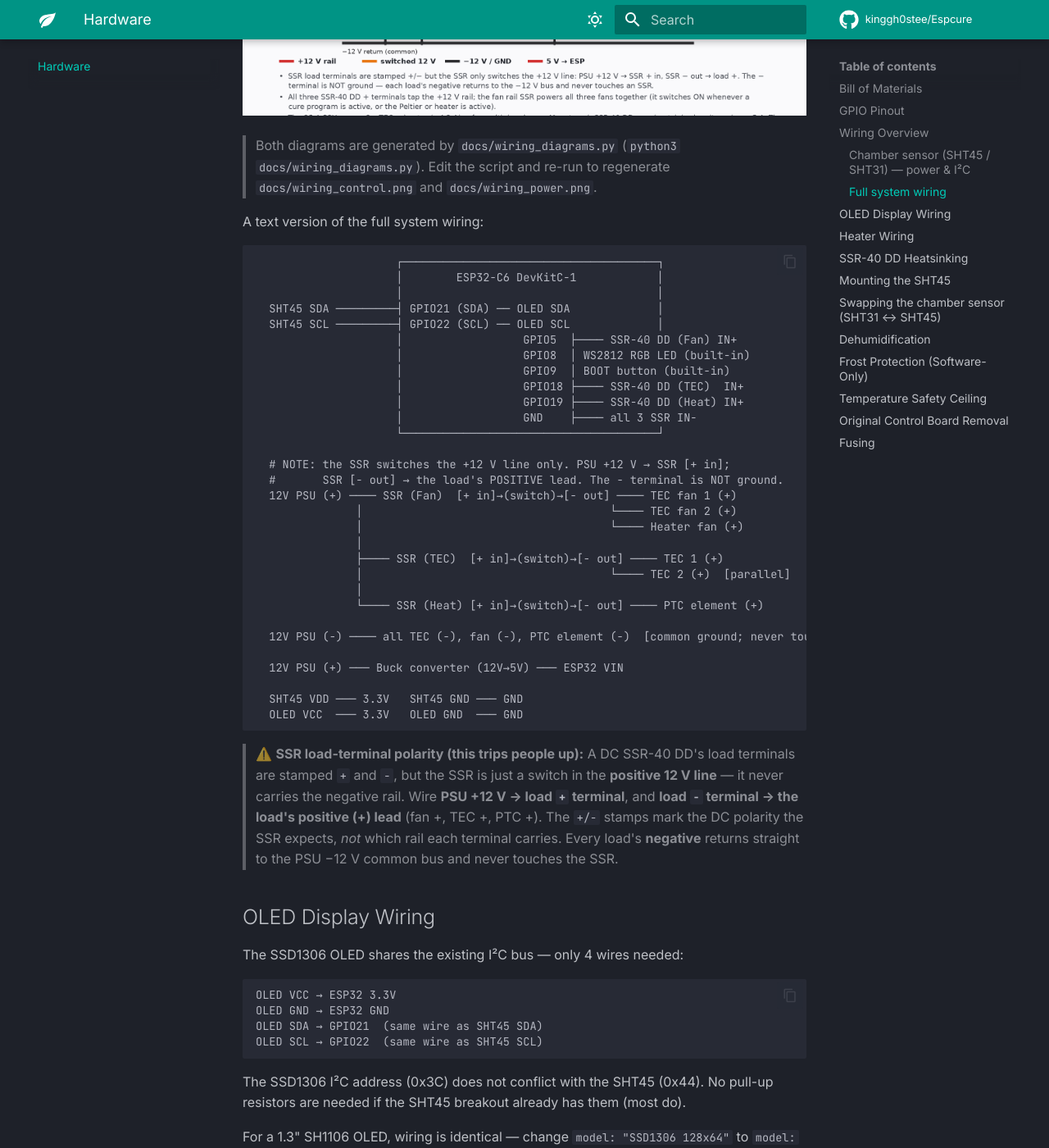
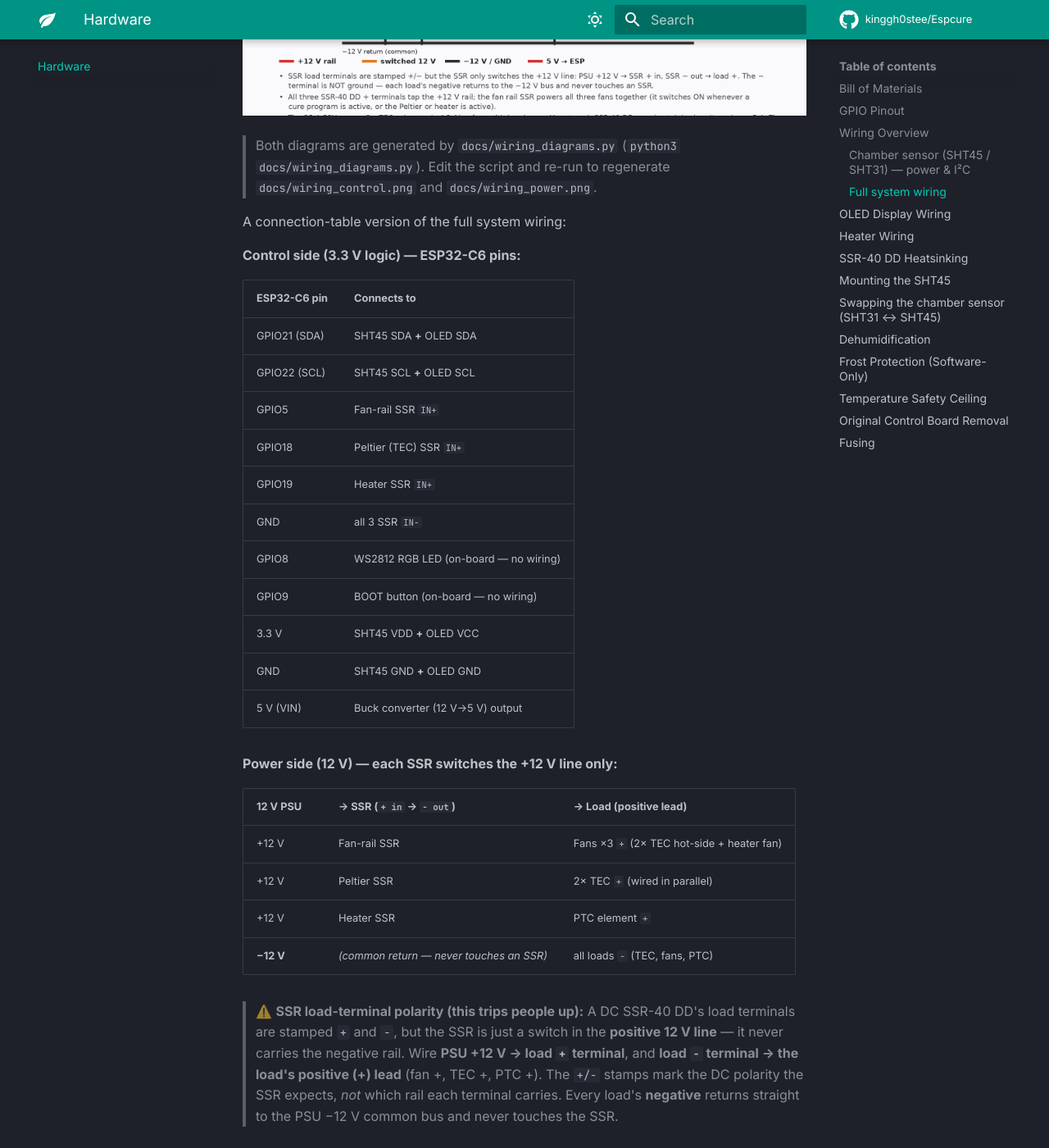
Before and after one commit to kinggh0stee/Espcure, an MkDocs documentation site: the page built from docs/hardware.md, in a window 1280 px wide and 1400 px high, scrolled down 4308 px. Shown: the whole window at 82% size. Built offline with MkDocs 1.6.1 and Material for MkDocs 9.7.7, drawn with Linux system fonts in a browser that asks for light colours; comment, search, counter and statistics services are not loaded.

Commit message:
docs(wiring): replace ASCII wiring art with mobile-friendly tables; declutter SSR boxes
The monospace box-drawing diagram doesn't reflow on narrow screens (Pixel
mobile) — it either overflows into a tiny scroll strip or wraps and breaks
alignment. Replace it with Markdown connection tables (control side + power
side) that render responsively. Also drop the redundant "SSR-40 DD" subtitle
in the power diagram so the + in / − out pin labels get their own clean row
instead of colliding with it.

Co-Authored-By: Claude Opus 4.8 <noreply@anthropic.com>
Claude-Session: https://claude.ai/code/session_01Gj1s5bqcQ3JQvevnXJtJMP

````diff
--- a/docs/hardware.md
+++ b/docs/hardware.md
@@ -62,40 +62,32 @@ The rest of the wiring is split into two diagrams — the low-voltage **control*
 
 > Both diagrams are generated by `docs/wiring_diagrams.py` (`python3 docs/wiring_diagrams.py`). Edit the script and re-run to regenerate `docs/wiring_control.png` and `docs/wiring_power.png`.
 
-A text version of the full system wiring:
+A connection-table version of the full system wiring:
 
-```
-                     ┌──────────────────────────────────────┐
-                     │        ESP32-C6 DevKitC-1            │
-                     │                                      │
-  SHT45 SDA ─────────┤ GPIO21 (SDA) ── OLED SDA             │
-  SHT45 SCL ─────────┤ GPIO22 (SCL) ── OLED SCL             │
-                     │                  GPIO5  ├──── SSR-40 DD (Fan) IN+
-                     │                  GPIO8  │ WS2812 RGB LED (built-in)
-                     │                  GPIO9  │ BOOT button (built-in)
-                     │                  GPIO18 ├──── SSR-40 DD (TEC)  IN+
-                     │                  GPIO19 ├──── SSR-40 DD (Heat) IN+
-                     │                  GND    ├──── all 3 SSR IN−
-                     └──────────────────────────────────────┘
+**Control side (3.3 V logic) — ESP32-C6 pins:**
 
-  # NOTE: the SSR switches the +12 V line only. PSU +12 V → SSR [+ in];
-  #       SSR [− out] → the load's POSITIVE lead. The − terminal is NOT ground.
-  12V PSU (+) ──── SSR (Fan)  [+ in]→(switch)→[− out] ──── TEC fan 1 (+)
-               │                                     └──── TEC fan 2 (+)
-               │                                     └──── Heater fan (+)
-               │
-               ├──── SSR (TEC)  [+ in]→(switch)→[− out] ──── TEC 1 (+)
-               │                                     └──── TEC 2 (+)  [parallel]
-               │
-               └──── SSR (Heat) [+ in]→(switch)→[− out] ──── PTC element (+)
+| ESP32-C6 pin | Connects to |
+|---|---|
+| GPIO21 (SDA) | SHT45 SDA **+** OLED SDA |
+| GPIO22 (SCL) | SHT45 SCL **+** OLED SCL |
+| GPIO5 | Fan-rail SSR `IN+` |
+| GPIO18 | Peltier (TEC) SSR `IN+` |
+| GPIO19 | Heater SSR `IN+` |
+| GND | all 3 SSR `IN−` |
+| GPIO8 | WS2812 RGB LED (on-board — no wiring) |
+| GPIO9 | BOOT button (on-board — no wiring) |
+| 3.3 V | SHT45 VDD **+** OLED VCC |
+| GND | SHT45 GND **+** OLED GND |
+| 5 V (VIN) | Buck converter (12 V→5 V) output |
 
-  12V PSU (−) ──── all TEC (−), fan (−), PTC element (−)  [common ground; never touches an SSR]
+**Power side (12 V) — each SSR switches the +12 V line only:**
 
-  12V PSU (+) ─── Buck converter (12V→5V) ─── ESP32 VIN
-
-  SHT45 VDD ─── 3.3V   SHT45 GND ─── GND
-  OLED VCC  ─── 3.3V   OLED GND  ─── GND
-```
+| 12 V PSU | → SSR (`+ in` → `− out`) | → Load (positive lead) |
+|---|---|---|
+| +12 V | Fan-rail SSR | Fans ×3 `+` (2× TEC hot-side + heater fan) |
+| +12 V | Peltier SSR | 2× TEC `+` (wired in parallel) |
+| +12 V | Heater SSR | PTC element `+` |
+| **−12 V** | *(common return — never touches an SSR)* | all loads `−` (TEC, fans, PTC) |
 
 > ⚠️ **SSR load-terminal polarity (this trips people up):** A DC SSR-40 DD's
 > load terminals are stamped `+` and `−`, but the SSR is just a switch in the
--- a/docs/wiring_diagrams.py
+++ b/docs/wiring_diagrams.py
@@ -193,7 +193,7 @@ def power_diagram():
     ]
     SX0, SX1 = 560, 880
     for title, y0, y1, my, color in ssr:
-        box(d, SX0, y0, SX1, y1, title, (230, 232, 238), "SSR-40 DD")
+        box(d, SX0, y0, SX1, y1, title, (230, 232, 238))
         pin(d, SX0, my, "+ in", "left", RED)
         pin(d, SX1, my, "− out", "right", color)
         poly(d, [(RAILX, my), (SX0, my)], RED); dot(d, RAILX, my, RED)
````
Also changed, not shown: docs/wiring_power.png.
